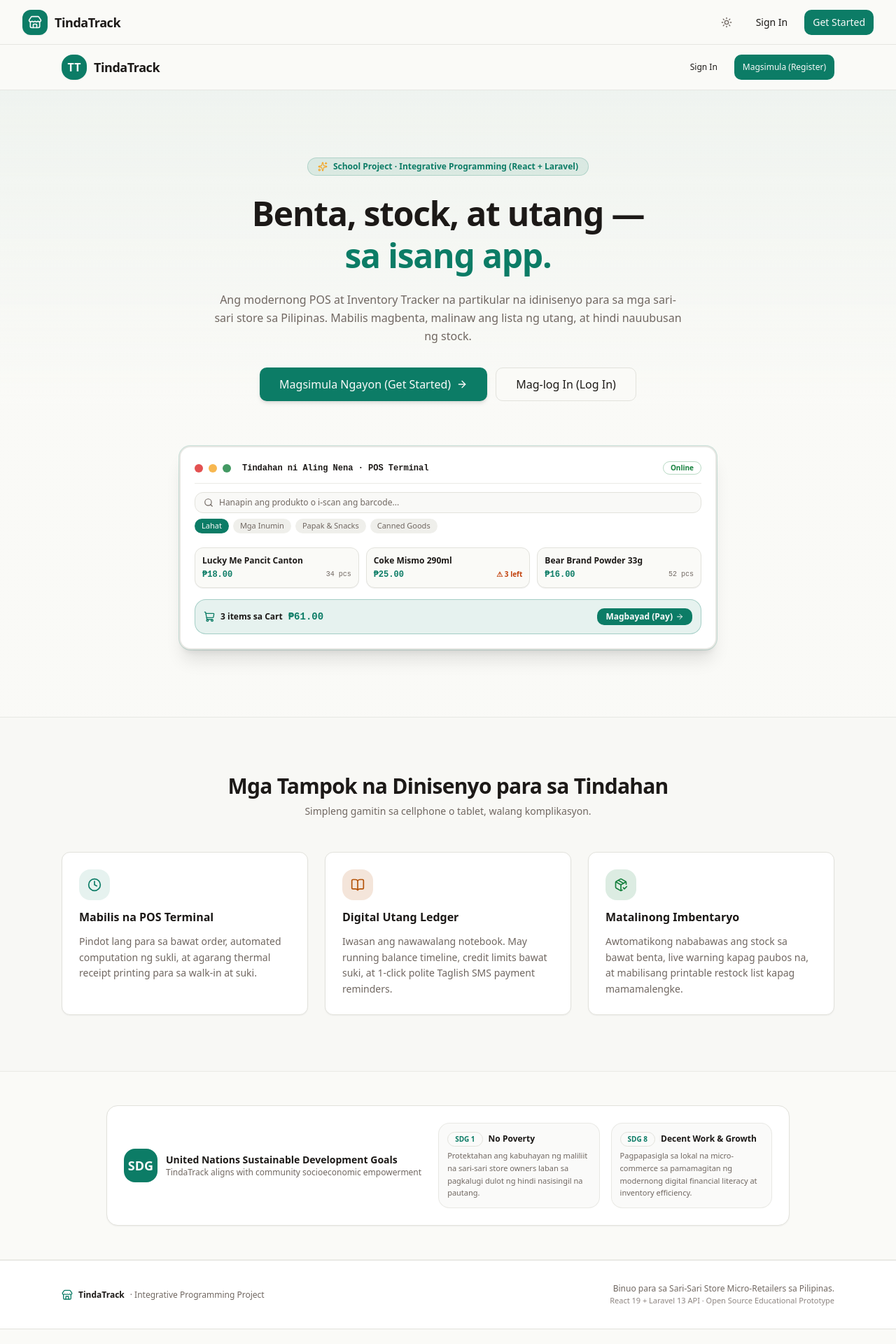
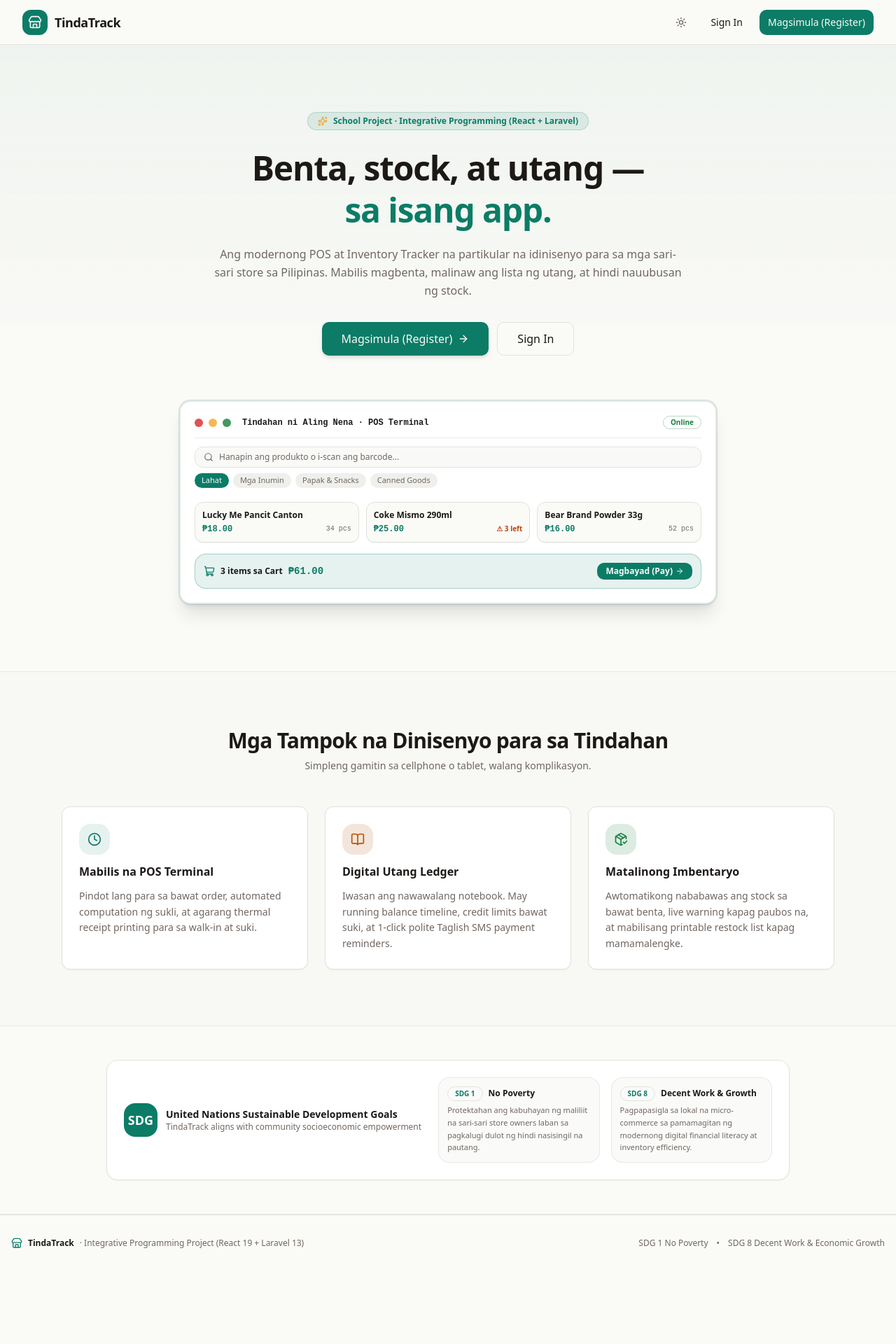
Before and after one commit to mjmmorales-oss/TindaTrack, a React (Vite) app in the folder frontend/: page / in a window 1280 px wide. Shown: the top 1920 px of the page at 70% size. After the commit the page ends 1816 px from the top, so only its background shows below. Built offline with nearby package versions, Linux system fonts and the light colour scheme.

Commit message:
fix(ui): remove duplicated landing header, single layout chrome

```diff
--- a/frontend/src/components/layout/PublicLayout.jsx
+++ b/frontend/src/components/layout/PublicLayout.jsx
@@ -35,7 +35,7 @@ export function PublicLayout() {
                 <Link to="/login">Sign In</Link>
               </Button>
               <Button asChild size="sm">
-                <Link to="/register">Get Started</Link>
+                <Link to="/register">Magsimula (Register)</Link>
               </Button>
             </>
           )}
@@ -46,9 +46,13 @@ export function PublicLayout() {
         <Outlet />
       </main>
 
-      <footer className="border-border text-muted-foreground border-t py-8 text-center text-xs">
+      <footer className="border-border text-muted-foreground border-t py-8 text-xs">
         <div className="mx-auto flex max-w-7xl flex-col items-center justify-between gap-4 px-4 sm:flex-row">
-          <p>© 2026 TindaTrack · Tindahan ni Aling Nena</p>
+          <div className="flex items-center gap-2 text-center sm:text-left">
+            <Store className="h-4 w-4 text-primary" />
+            <span className="font-semibold text-foreground">TindaTrack</span>
+            <span>· Integrative Programming Project (React 19 + Laravel 13)</span>
+          </div>
           <div className="flex items-center gap-3">
             <span>SDG 1 No Poverty</span>
             <span>•</span>
--- a/frontend/src/features/landing/pages/LandingPage.jsx
+++ b/frontend/src/features/landing/pages/LandingPage.jsx
@@ -5,7 +5,6 @@ import {
   Clock,
   PackageCheck,
   Sparkles,
-  Store,
   Search,
   ShoppingCart,
 } from 'lucide-react'
@@ -27,30 +26,7 @@ export function LandingPage() {
   }
 
   return (
-    <div className="flex flex-col min-h-screen bg-background">
-      {/* Top Navbar */}
-      <header className="sticky top-0 z-40 border-b border-border/80 bg-background/95 backdrop-blur-xs">
-        <div className="mx-auto flex h-16 max-w-6xl items-center justify-between px-4 sm:px-6">
-          <div className="flex items-center gap-2.5">
-            <div className="flex h-9 w-9 items-center justify-center rounded-xl bg-primary text-primary-foreground font-bold shadow-xs">
-              TT
-            </div>
-            <span className="text-lg font-extrabold tracking-tight text-foreground">
-              TindaTrack
-            </span>
-          </div>
-
-          <div className="flex items-center gap-3">
-            <Button variant="ghost" size="sm" asChild className="text-xs">
-              <Link to="/login">Sign In</Link>
-            </Button>
-            <Button size="sm" asChild className="text-xs">
-              <Link to="/register">Magsimula (Register)</Link>
-            </Button>
-          </div>
-        </div>
-      </header>
-
+    <div className="flex flex-col bg-background">
       {/* Hero Section */}
       <section className="relative overflow-hidden border-b border-border/60 bg-gradient-to-b from-primary/5 via-background to-background py-14 sm:py-20 lg:py-24">
         <div className="mx-auto max-w-5xl px-4 sm:px-6 text-center">
@@ -78,7 +54,7 @@ export function LandingPage() {
               className="w-full sm:w-auto h-12 px-7 text-base shadow-md gap-2"
             >
               <Link to="/register">
-                Magsimula Ngayon (Get Started)
+                Magsimula (Register)
                 <ArrowRight className="h-4 w-4" />
               </Link>
             </Button>
@@ -88,7 +64,7 @@ export function LandingPage() {
               asChild
               className="w-full sm:w-auto h-12 px-7 text-base border-border"
             >
-              <Link to="/login">Mag-log In (Log In)</Link>
+              <Link to="/login">Sign In</Link>
             </Button>
           </div>
 
@@ -285,24 +261,6 @@ export function LandingPage() {
           </div>
         </div>
       </section>
-
-      {/* Footer with Team Credits */}
-      <footer className="mt-auto py-8 bg-card border-t border-border/80 text-xs text-muted-foreground">
-        <div className="mx-auto max-w-6xl px-4 sm:px-6 flex flex-col sm:flex-row items-center justify-between gap-4">
-          <div className="flex items-center gap-2">
-            <Store className="h-4 w-4 text-primary" />
-            <span className="font-semibold text-foreground">TindaTrack</span>
-            <span>· Integrative Programming Project</span>
-          </div>
-
-          <div className="text-center sm:text-right">
-            <p>Binuo para sa Sari-Sari Store Micro-Retailers sa Pilipinas.</p>
-            <p className="text-[11px] text-muted-foreground/80 mt-0.5">
-              React 19 + Laravel 13 API · Open Source Educational Prototype
-            </p>
-          </div>
-        </div>
-      </footer>
     </div>
   )
 }
```
Also changed, not shown: 1 other file (tests, documents, lock files or other folders).
